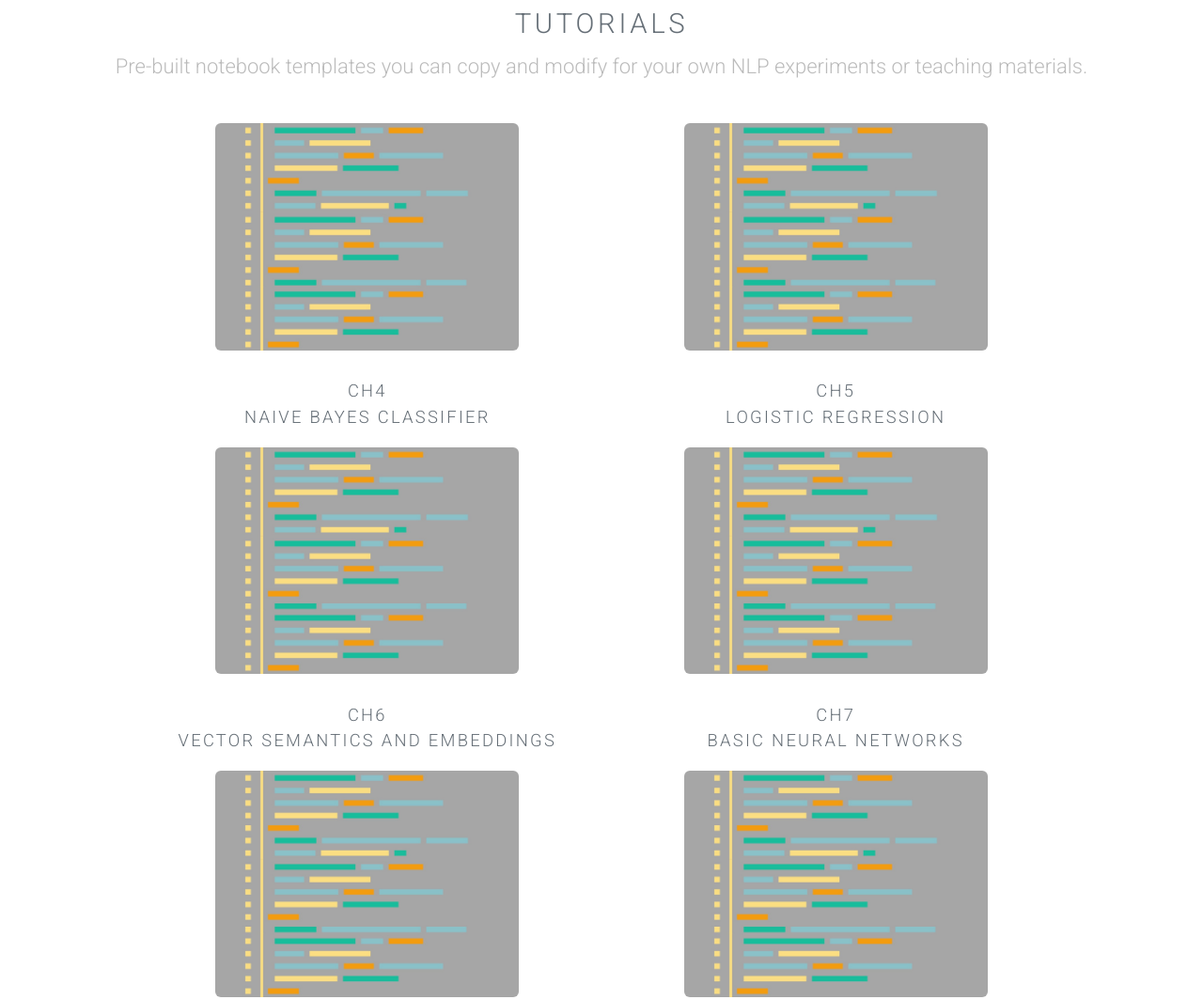
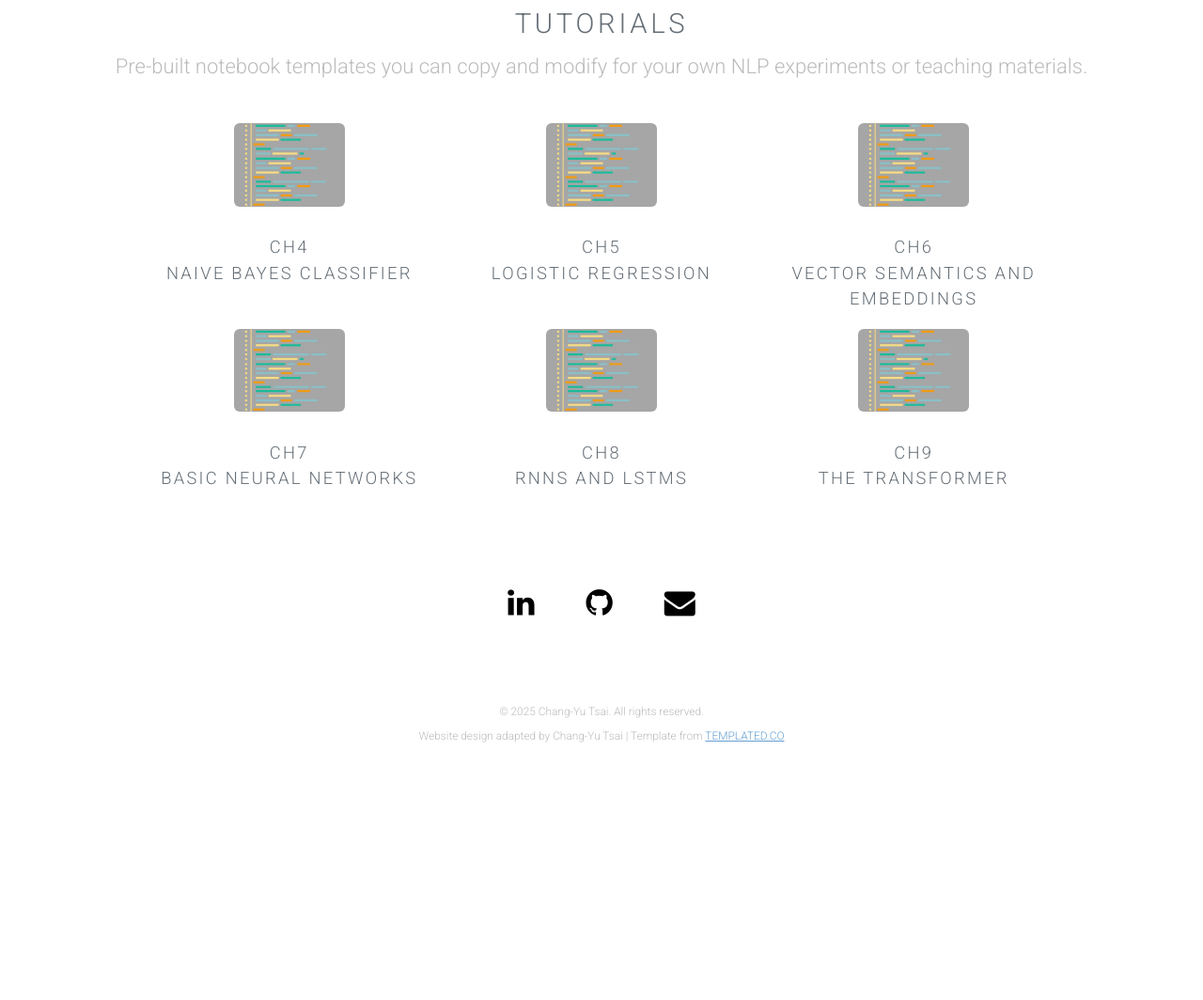
Before and after one commit to EntropiaTsai/EntropiaTsai.github.io, a plain HTML site: page tutorial.html in a window 1280 px wide. Shown: the part 358-1422 px from the top of the page at 94% size. After the commit the page ends 1164 px from the top, so only its background shows below. Drawn offline with Linux system fonts and the light colour scheme.

Commit message:
Rearrange the tutorials

```diff
--- a/tutorial.html
+++ b/tutorial.html
@@ -29,46 +29,45 @@
 				</header><div class="container">
 					<!-- Row 1 -->
 					<div class="row">
-						<div class="6u">
-							<section class="special"><a href="https://colab.research.google.com/drive/1DsCjIDbHEoIOCphggU8t8VW0BVcgkfx5?usp=drive_link" class="image fit" target="_blank"><img src="images/programming.jpg" alt="" width="70%" ></a>
+						<div class="4u">
+							<section class="special"><a href="https://colab.research.google.com/drive/1DsCjIDbHEoIOCphggU8t8VW0BVcgkfx5?usp=drive_link" class="image fit" target="_blank"><img src="images/programming.jpg" alt="" width="40%" ></a>
 								<h3>Ch4<br>Naive Bayes Classifier</h3>
 								<!-- <p>This tutorial provides the method to build a Naive Bayes Classifier working on the misinformation detection.</p> -->
 								</section>
 						</div>
 
-						<div class="6u">
-							<section class="special"><a href="https://colab.research.google.com/drive/1bO_Xv18bSfi-SD88zDTsTFshdLf7wn7f?usp=drive_link" class="image fit" target="_blank"><img src="images/programming.jpg" alt="" width="70%" ></a>
+						<div class="4u">
+							<section class="special"><a href="https://colab.research.google.com/drive/1bO_Xv18bSfi-SD88zDTsTFshdLf7wn7f?usp=drive_link" class="image fit" target="_blank"><img src="images/programming.jpg" alt="" width="40%" ></a>
 								<h3>Ch5<br>Logistic Regression</h3>
 								<!-- <p>This tutorial provides the method to build a Logistc Regression and.</p> -->
 							</section>
 						</div>
-					</div>
-					<!-- Row 2  -->
-					<div class="row">
-						<div class="6u">
-							<section class="special"><a href="https://colab.research.google.com/drive/1ddiQTKPiCCSNdukhFFmEB-OB-KkLsB88?usp=drive_link" class="image fit" target="_blank"><img src="images/programming.jpg" alt="" width="70%" ></a>
+						<div class="4u">
+							<section class="special"><a href="https://colab.research.google.com/drive/1ddiQTKPiCCSNdukhFFmEB-OB-KkLsB88?usp=drive_link" class="image fit" target="_blank"><img src="images/programming.jpg" alt="" width="40%" ></a>
 								<h3>CH6<br>Vector Semantics and Embeddings</h3>
-								<!-- <p>description</p> -->
-								</section>
-						</div>
-
-						<div class="6u">
-							<section class="special"><a href="https://colab.research.google.com/drive/1-ZazA0nd-L6GluSqUe7mcVoIMABhbngm?usp=drive_link" class="image fit" target="_blank"><img src="images/programming.jpg" alt="" width="70%" ></a>
-								<h3>Ch7<br> Basic Neural Networks</h3>
 								<!-- <p>description</p> -->
 								</section>
 						</div>
 					</div>
 
+					<!-- Row 2  -->
+
 					<div class="row">
-							<div class="6u">
-								<section class="special"><a href="https://colab.research.google.com/drive/1ujgzJ3hAIp-H0HsCV2PNyP87tvHM5syd?usp=drive_link" class="image fit" target="_blank"><img src="images/programming.jpg" alt="" width="70%" ></a>
+						<div class="4u">
+							<section class="special"><a href="https://colab.research.google.com/drive/1-ZazA0nd-L6GluSqUe7mcVoIMABhbngm?usp=drive_link" class="image fit" target="_blank"><img src="images/programming.jpg" alt="" width="40%" ></a>
+								<h3>Ch7<br> Basic Neural Networks</h3>
+								<!-- <p>description</p> -->
+								</section>
+						</div>
+
+							<div class="4u">
+								<section class="special"><a href="https://colab.research.google.com/drive/1ujgzJ3hAIp-H0HsCV2PNyP87tvHM5syd?usp=drive_link" class="image fit" target="_blank"><img src="images/programming.jpg" alt="" width="40%" ></a>
 									<h3>Ch8<br>RNNs and LSTMs</h3>
 									<!-- <p>description</p> -->
 									</section>
 							</div>
-							<div class="6u">
-								<section class="special"><a href="https://colab.research.google.com/drive/1GzTpoNCiACWo74JsVT5dOiNkPxfJrb7_?usp=drive_link" class="image fit" target="_blank"><img src="images/programming.jpg" alt="" width="70%" ></a>
+							<div class="4u">
+								<section class="special"><a href="https://colab.research.google.com/drive/1GzTpoNCiACWo74JsVT5dOiNkPxfJrb7_?usp=drive_link" class="image fit" target="_blank"><img src="images/programming.jpg" alt="" width="40%" ></a>
 									<h3>CH9<br>The Transformer</h3>
 									<!-- <p>description</p> -->
 									</section>
```
